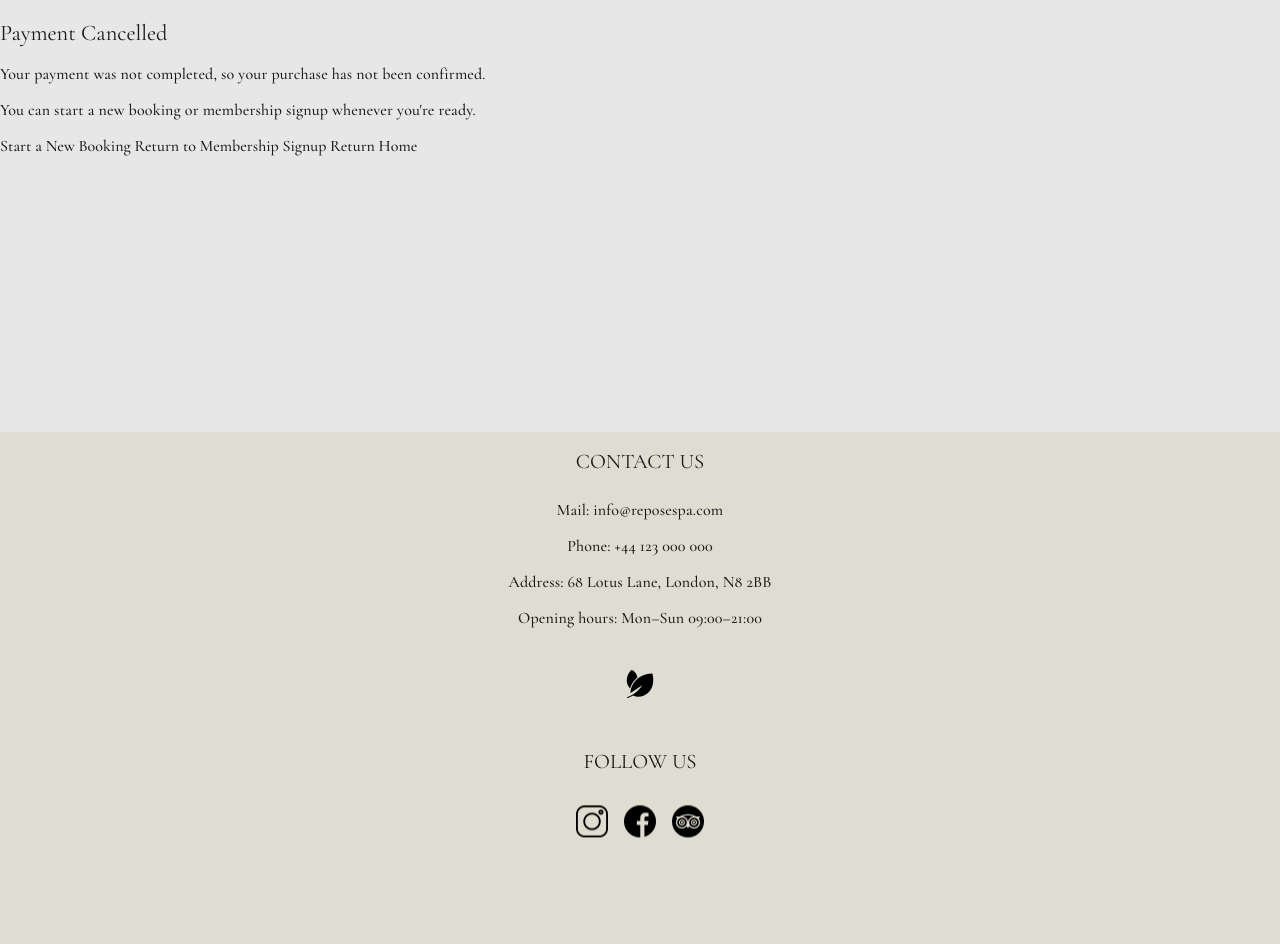
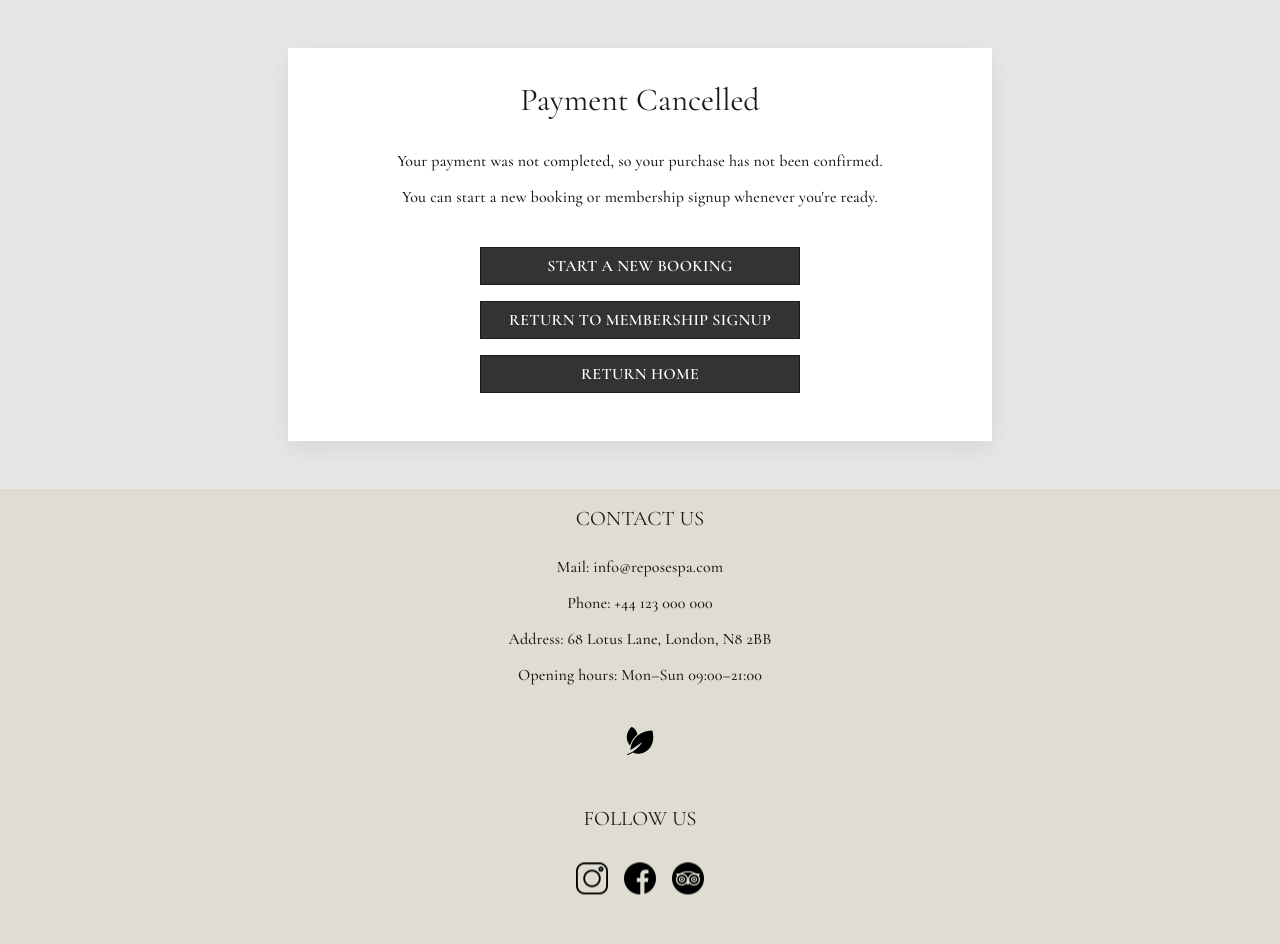
Before and after one commit to Fannyhenriques/milestone-project-4, a Django app: page /book/cancelled/ in a window 1280 px wide. Shown: the part 112-1056 px from the top of the page. Before the commit the page ends 950 px from the top, so only its background shows below. Run offline with Django 4.2, Linux system fonts and the light colour scheme.

Commit message:
Style booking cancelled page

```diff
--- a/repose/templates/repose/booking_cancelled.html
+++ b/repose/templates/repose/booking_cancelled.html
@@ -7,7 +7,10 @@ Your payment was not completed and your purchase has not been confirmed.
 {% endblock %}
 
 {% block content %}
-<section>
+<section class="form-page">
+  <div class="form-card">
+
+    <div class="form-card-header">
       <h1>Payment Cancelled</h1>
 
       <p>
@@ -17,9 +20,14 @@ Your payment was not completed and your purchase has not been confirmed.
       <p>
         You can start a new booking or membership signup whenever you're ready.
       </p>
+    </div>
 
-  <a href="{% url 'booking' %}">Start a New Booking</a>
-  <a href="{% url 'membership' %}">Return to Membership Signup</a>
-  <a href="{% url 'home' %}">Return Home</a>
+    <div class="confirmation-actions">
+      <a href="{% url 'booking' %}" class="button form-button">Start a New Booking</a>
+      <a href="{% url 'membership' %}" class="button form-button">Return to Membership Signup</a>
+      <a href="{% url 'home' %}" class="button form-button">Return Home</a>
+    </div>
+
+  </div>
 </section>
 {% endblock %}
```
Lines whose indentation alone changed are shown as unchanged.
